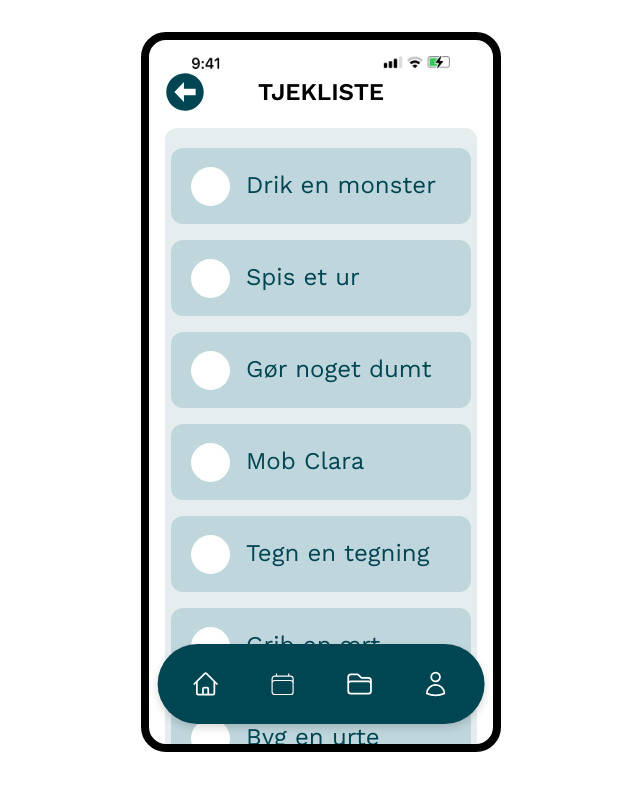
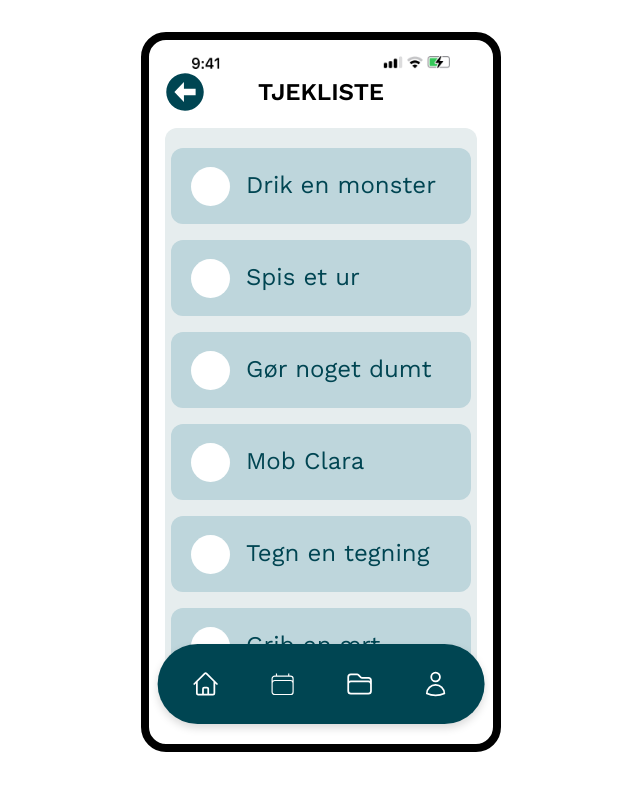
Before and after one commit to Bancharka/Pentia-Milton, a Vue app: page /dev-todo in a window 1280 px wide. Shown: the top 790 px of the page, without its empty margins (319-959 px from the left). Built offline with nearby package versions, Linux system fonts and the light colour scheme.

Commit message:
Update _container.scss

```diff
--- a/src/styles/layout/_container.scss
+++ b/src/styles/layout/_container.scss
@@ -33,11 +33,11 @@
 }
 
 .site-container {
-  height: 95%;
+  height: 85%;
   width: 100%;
   border-radius: 12px;
   overflow-y: auto;
-  padding-bottom: 120px;
+  padding-bottom: 60px;
   -webkit-overflow-scrolling: touch;
 
   &--primary {
```
